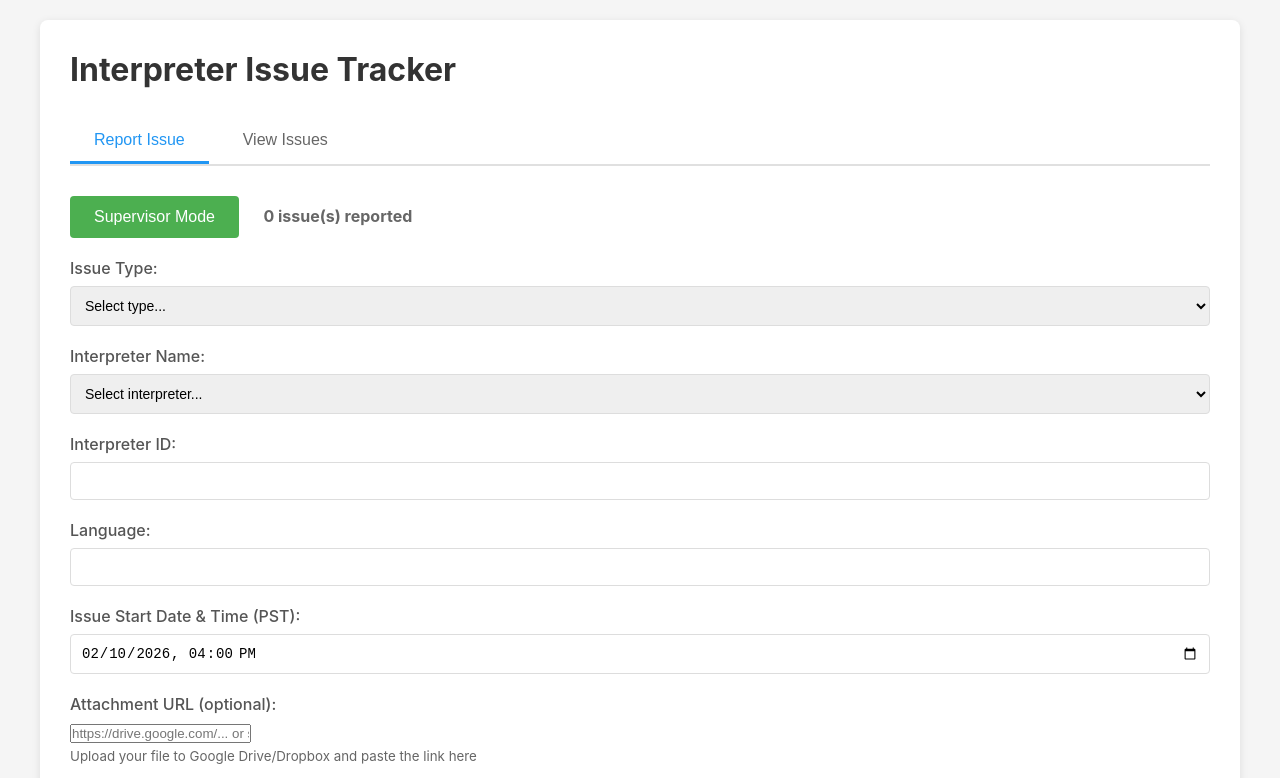
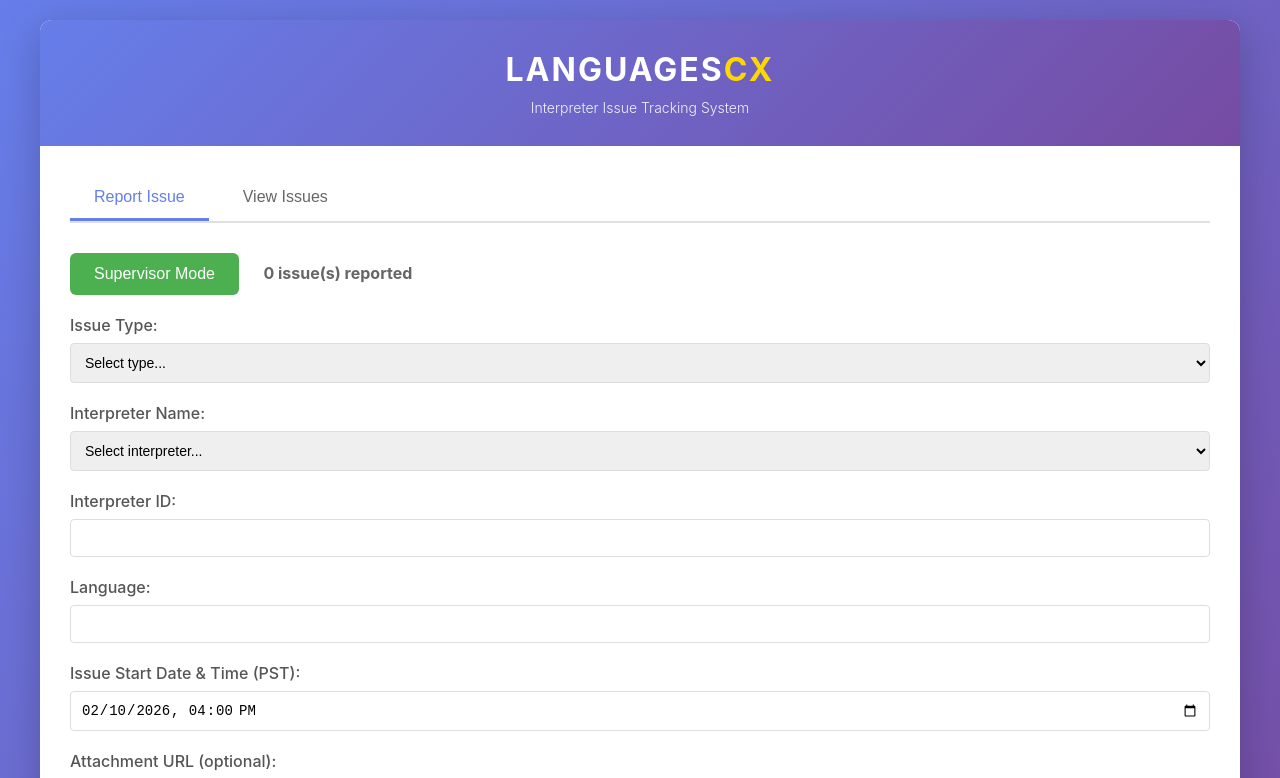
Before and after one commit to mohamedmedhat-lcx/interpreter-issue-tracker, a website: page index.html in a window 1280 px wide. Shown: the top 778 px of the page. Drawn offline with Linux system fonts and the light colour scheme; no server answers.

Commit message:
Add LanguagesCX branding and professional styling

```diff
--- a/index.html
+++ b/index.html
@@ -8,6 +8,12 @@
 </head>
 <body>
     <div class="container">
+        <div class="header">
+            <div class="logo">LANGUAGES<span style="color: #ffd700;">CX</span></div>
+            <div class="tagline">Interpreter Issue Tracking System</div>
+        </div>
+
+        <div class="content">
         <h1>Interpreter Issue Tracker</h1>
 
         <div class="tabs">
@@ -136,6 +142,7 @@
 
             <div id="issues-list"></div>
         </div>
+        </div>
     </div>
 
     <script src="script.js"></script>
--- a/styles.css
+++ b/styles.css
@@ -6,7 +6,8 @@
 
 body {
     font-family: -apple-system, BlinkMacSystemFont, 'Segoe UI', Roboto, Oxygen, Ubuntu, Cantarell, sans-serif;
-    background: #f5f5f5;
+    background: linear-gradient(135deg, #667eea 0%, #764ba2 100%);
+    min-height: 100vh;
     padding: 20px;
 }
 
@@ -14,14 +15,39 @@ body {
     max-width: 1200px;
     margin: 0 auto;
     background: white;
-    border-radius: 8px;
-    box-shadow: 0 2px 8px rgba(0,0,0,0.1);
+    border-radius: 12px;
+    box-shadow: 0 10px 40px rgba(0,0,0,0.2);
+    overflow: hidden;
+}
+
+.header {
+    background: linear-gradient(135deg, #667eea 0%, #764ba2 100%);
+    padding: 30px;
+    text-align: center;
+    color: white;
+}
+
+.logo {
+    font-size: 32px;
+    font-weight: bold;
+    margin-bottom: 10px;
+    letter-spacing: 2px;
+}
+
+.tagline {
+    font-size: 14px;
+    opacity: 0.9;
+    font-weight: 300;
+}
+
+.content {
     padding: 30px;
 }
 
 h1 {
     color: #333;
     margin-bottom: 30px;
+    display: none;
 }
 
 .tabs {
@@ -40,11 +66,12 @@ h1 {
     color: #666;
     border-bottom: 3px solid transparent;
     transition: all 0.3s;
+    font-weight: 500;
 }
 
 .tab-btn.active {
-    color: #2196F3;
-    border-bottom-color: #2196F3;
+    color: #667eea;
+    border-bottom-color: #667eea;
 }
 
 .tab-content {
@@ -86,19 +113,21 @@ textarea {
 .btn-secondary {
     padding: 12px 24px;
     border: none;
-    border-radius: 4px;
+    border-radius: 6px;
     cursor: pointer;
     font-size: 16px;
-    transition: background 0.3s;
+    transition: all 0.3s;
+    font-weight: 500;
 }
 
 .btn-primary {
-    background: #2196F3;
+    background: linear-gradient(135deg, #667eea 0%, #764ba2 100%);
     color: white;
 }
 
 .btn-primary:hover {
-    background: #1976D2;
+    transform: translateY(-2px);
+    box-shadow: 0 5px 15px rgba(102, 126, 234, 0.4);
 }
 
 .btn-secondary {
@@ -108,6 +137,8 @@ textarea {
 
 .btn-secondary:hover {
     background: #45a049;
+    transform: translateY(-2px);
+    box-shadow: 0 5px 15px rgba(76, 175, 80, 0.4);
 }
 
 .filters {
@@ -129,10 +160,16 @@ textarea {
 
 .issue-card {
     border: 1px solid #e0e0e0;
-    border-radius: 6px;
+    border-radius: 8px;
     padding: 20px;
     margin-bottom: 15px;
     background: #fafafa;
+    transition: all 0.3s;
+}
+
+.issue-card:hover {
+    box-shadow: 0 5px 20px rgba(102, 126, 234, 0.15);
+    transform: translateY(-2px);
 }
 
 .issue-header {
```
